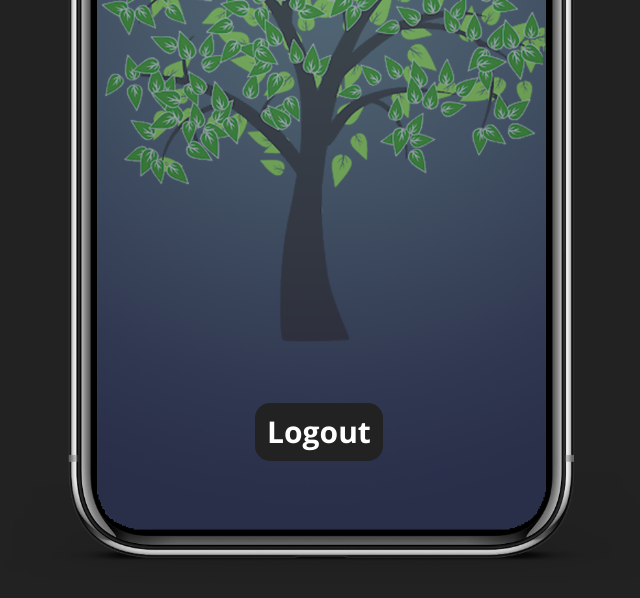
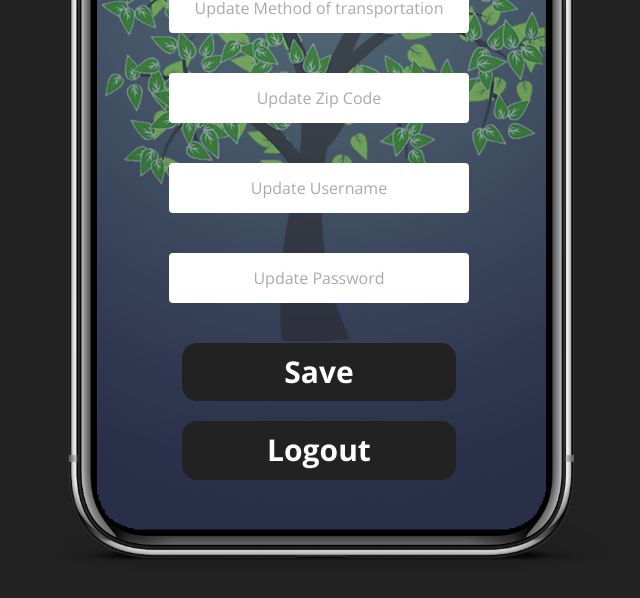
Before and after one commit to notcruz/E.Go, a website: page pages-styles/pages/settings.html in a window 1280 px wide. Shown: the part 590-1188 px from the top of the page, without its empty margins (321-961 px from the left). Drawn offline with nearby package versions, Linux system fonts and the light colour scheme.

Commit message:
Settings Page Completed

```diff
--- a/pages-styles/assets/styles/style.css
+++ b/pages-styles/assets/styles/style.css
@@ -272,13 +272,39 @@ h2 {
   box-shadow: 0 0 8px 0 dodgerblue;
 }
 
+.settings-fields input[type='text']{
+  z-index: 2;
+  height: 50px;
+  width: 300px;
+  margin-bottom: 40px;
+  position: relative;
+  top: -52.5em;
+  display: block;
+  text-align: center;
+  align-items: center;
+  background: white;
+  border-radius: 4px;
+  outline: none;
+  border: 2px solid white;
+  box-sizing: border-box;
+  color: #222222;
+  transition: .5s;
+}
+
+.settings-fields input[type='text']:focus{
+  position: relative;
+  border-color: dodgerblue;
+  box-shadow: 0 0 8px 0 dodgerblue;
+}
+
 .settings{
-  bottom: 5em;
+  bottom: 28em;
   position: relative;
   /*
   margin-top: 5em;
-  margin-bottom: -3.75em;
   */
+  width: 250px;
+  margin-bottom: 20px;
   z-index: 2;
   font-weight: bold;
   font-size: 30px;
@@ -307,6 +333,8 @@ h2 {
   padding: 12px;
   background-color: #222;
   color: white;
+  transition: .5s;
+  width: 400px;
 }
 
 .events-title {
--- a/pages-styles/pages/settings.html
+++ b/pages-styles/pages/settings.html
@@ -16,6 +16,16 @@
           <a href="second_main_menu.html" target="_self" class="arrow-button"><img src='../button.png'></a>
           <img src="../iPhone_Completed.png" alt="iPhone">
       <h2>Settings</h2>
+      <div class="settings-fields">
+        <input type='text' placeholder="Update First Name">
+        <input type='text' placeholder="Update Last Name">
+        <input type='text' placeholder="Update Email">
+        <input type='text' placeholder="Update Method of transportation">
+        <input type='text' placeholder="Update Zip Code">
+        <input type='text' placeholder="Update Username">
+        <input type='text' placeholder="Update Password">
+      </div>
+      <a href="./second_main_menu.html" class="settings">Save</a>
       <a href="./main_menu.html" class="settings">Logout</a>
     </div>
   </body>
```
Also changed, not shown: pages-styles/pages/registration.html (+1 -0 lines).
